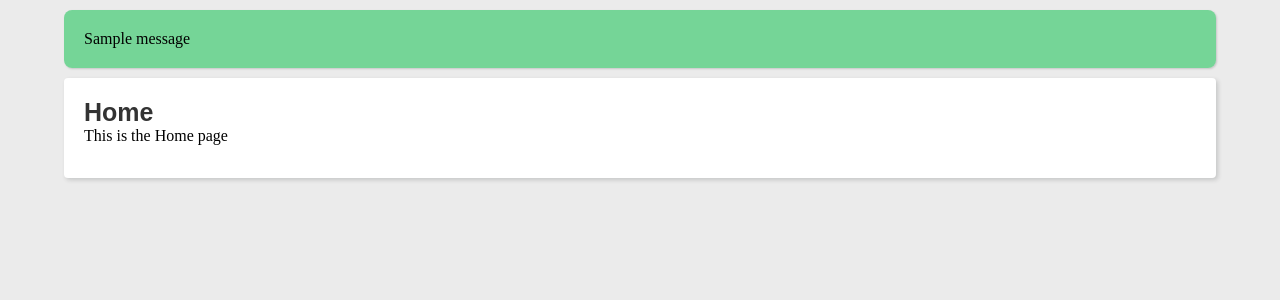
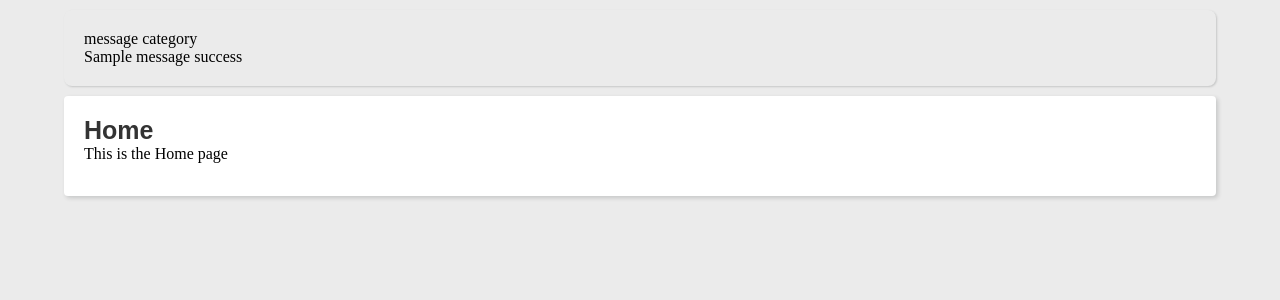
Before and after one commit to Elik09/ServeWatch, a Flask app: page /home in a window 1280 px wide. Shown: the top 300 px of the page. Run offline with Flask 2, Linux system fonts and the light colour scheme; one stand-in notice (Sample message) is shown; some web fonts are replaced.

Commit message:
Initial commit

```diff
--- a/templates/header.html
+++ b/templates/header.html
@@ -21,8 +21,9 @@
 	{% with messages = get_flashed_messages(with_categories=true) %}
 		{% if messages %}
 			{% for category,message in messages %}
-			<div class="message {{ category }}">
-				<p>{{ message }}</p>
+			<div class="message ">
+				<p>message category </p>
+				<p>{{ message }} {{ category }}</p>
 			</div>
 			{%endfor %}
 		{% endif %}
```
